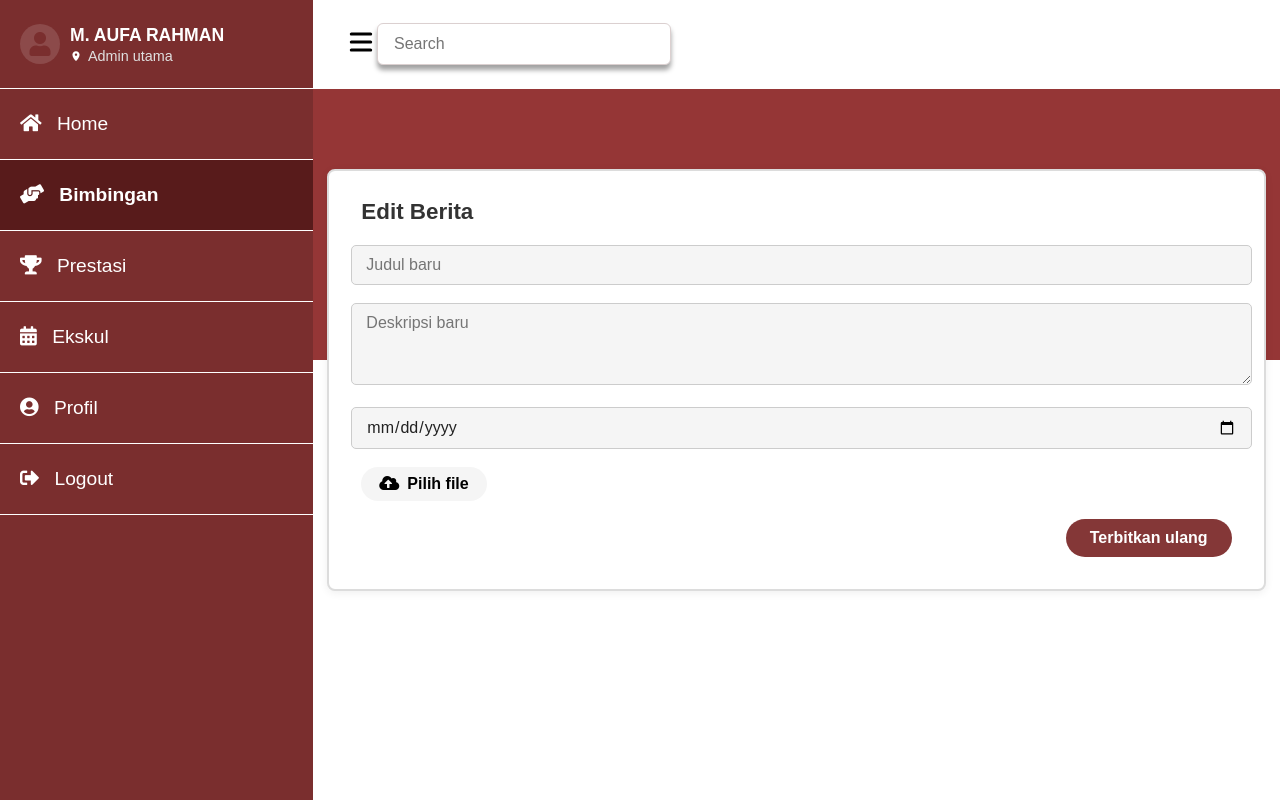
After one commit to FaFlame/KESISWAAN-XIE-2025, a PHP site: page /admin/admin_utama/edit.php in a window 1280 px wide. The commit adds this page. Run offline with PHP 8.4, Linux system fonts and the light colour scheme.

Commit message:
admin pt 1

```diff
--- /dev/null
+++ b/admin/admin_utama/edit.php
@@ -0,0 +1,200 @@
+<!DOCTYPE html>
+<html lang="id">
+<head>
+	<meta charset="UTF-8">
+	<meta name="viewport" content="width=device-width, initial-scale=1.0">
+	<title>Edit - Admin Utama</title>
+    <link rel="stylesheet" href="../sidebar.css">
+    <link rel="stylesheet" href="https://cdnjs.cloudflare.com/ajax/libs/font-awesome/5.15.4/css/all.min.css">
+	<style>
+		:root {
+			--sidebar-bg: #fff;
+			--sidebar-bg-dark: #581B1B;
+			--sidebar-hover: #a04a4a;
+			--sidebar-active: #581B1B;
+			--card-border: #DCDCDC;
+			--button-main: #843737;
+			--button-main-hover: #581B1B;
+			--input-bg: #f5f5f5;
+			--input-border: #ccc;
+			--table-row-alt: #f5f5f5;
+		}
+		body {
+			margin: 0;
+			font-family: 'Poppins', Arial, sans-serif;
+			background: var(--main-bg);
+		}
+		.main-content {
+			margin-left: 313px;
+			min-height: 100vh;
+			background: #fff;
+		}
+		.topbar {
+			display: flex;
+			align-items: center;
+			background: var(--sidebar-bg);
+			padding: 0 0 0 2rem;
+			height: 88.8px;
+		}
+		.menu-icon { width: 2rem; }
+		.search-bar { flex: 1; display: flex; align-items: center; }
+		.search-bar input {
+			width: 260px;
+			padding: 11px 16px;
+			border-radius: 6px;
+			border: 1.5px solid #DBD0D0;
+			font-size: 1em;
+			outline: none;
+			box-shadow: 0px 5px 5px rgba(0,0,0,0.37);
+		}
+		.content-wrapper {
+			position: relative;
+			display: flex;
+			flex-direction: column;
+			align-items: center;
+		}
+        .banner-box{
+            z-index: 0;
+            position: absolute;
+            width: 100%;
+            height: 271px;
+            background-color: #953636;
+        }
+
+		/* === Card Form Edit Berita === */
+		.card-form {
+			margin-top: 5rem;
+			background: #fff;
+			border: 2px solid var(--card-border);
+			border-radius: 8px;
+			padding: 32px;
+            padding-top: 10px;
+			margin-bottom: 32px;
+			z-index: 1;
+			width: 90%;
+			box-shadow: 0 2px 8px #0001;
+		}
+		.card-form h2 {
+			font-size: 1.4em;
+			font-weight: 700;
+			margin-bottom: 20px;
+			color: #333;
+		}
+		.card-form input[type="text"],
+		.card-form textarea,
+		.card-form input[type="date"] {
+            margin-left: -10px;
+			width: 100%;
+			padding: 10px 14px;
+			border-radius: 5px;
+			border: 1.5px solid var(--input-border);
+			background: var(--input-bg);
+			font-size: 1em;
+			margin-bottom: 18px;
+			color: #222;
+			font-family: inherit;
+		}
+		.card-form textarea { min-height: 60px; resize: vertical; }
+
+		.card-form .file-upload {
+			display: flex;
+			width: fit-content;
+			align-items: center;
+			gap: 10px;
+			margin-bottom: 18px;
+		}
+		.card-form .file-upload label {
+			background: var(--input-bg);
+			border-radius: 20px;
+			padding: 8px 18px;
+			font-weight: 600;
+			cursor: pointer;
+			display: flex;
+			align-items: center;
+			gap: 8px;
+			font-size: 1em;
+		}
+		.card-form .file-upload input[type="file"] { display: none; }
+
+		.card-form .submit-btn {
+			background: var(--button-main);
+			color: #fff;
+			font-size: 1em;
+			font-weight: 600;
+			border: none;
+			border-radius: 20px;
+			padding: 10px 24px;
+			float: right;
+			cursor: pointer;
+			transition: background 0.2s;
+		}
+		.card-form .submit-btn:hover { background: var(--button-main-hover); }
+
+		@media (max-width: 900px) {
+			.main-content { padding: 20px; margin-left: 0; }
+			.sidebar { position: static; width: 100%; height: auto; }
+			.topbar { padding-left: 0; }
+			.card-form { width: 98vw; }
+		}
+	</style>
+</head>
+<body>
+    <!-- Sidebar -->
+    <div class="sidebar">
+        <div class="sidebar-header">
+            <div class="profile">
+                <div class="profile-img"><i class="fas fa-user"></i></div>
+                <div class="profile-info">
+                    <h3>M. AUFA RAHMAN</h3>
+                    <p><img src="/img/location-dot-solid-full (1).svg" alt="" class="location-icon" style="width:12px;height:12px;filter:invert(1);"> Admin utama</p>
+                </div>
+            </div>
+        </div>
+        <nav class="sidebar-nav">
+            <div class="nav-item"><a href="#"><i class="fas fa-home" style="margin-right: 10px;"></i> Home</a></div>
+            <div class="nav-item active"><a href="#"><i class="fas fa-hands-helping" style="margin-right: 10px;"></i> Bimbingan</a></div>
+            <div class="nav-item"><a href="#"><i class="fas fa-trophy" style="margin-right: 10px;"></i> Prestasi</a></div>
+            <div class="nav-item"><a href="#"><i class="fas fa-calendar-alt" style="margin-right: 10px;"></i> Ekskul</a></div>
+            <div class="nav-item"><a href="#"><i class="fas fa-user-circle" style="margin-right: 10px;"></i> Profil</a></div>
+            <div class="nav-item">
+                <form action="" method="POST" style="display: inline;">
+                    <a href="#" onclick="this.parentElement.submit(); return false;">
+                        <i class="fas fa-sign-out-alt" style="margin-right: 10px;"></i> Logout
+                    </a>
+                </form>
+            </div>
+        </nav>
+    </div>
+
+	<!-- Main Content -->
+	<div class="main-content">
+		<div class="topbar">
+			<div class="menu-icon"><img src="/img/bars-solid-full.svg" alt="" style="width: 100%;"></div>
+			<div class="search-bar"><input type="text" placeholder="Search"></div>
+		</div>
+
+		<div class="content-wrapper">
+            <div class="banner-box"></div>
+
+			<!-- Card Form Edit Berita -->
+			<div class="card-form">
+				<h2>Edit Berita</h2>
+				<form action="" method="POST" enctype="multipart/form-data">
+					<input type="text" name="judul" placeholder="Judul baru">
+					<textarea name="deskripsi" placeholder="Deskripsi baru"></textarea>
+					<input type="date" name="tanggal">
+
+					<div class="file-upload">
+						<label for="fileInput">
+							<span><i class="fas fa-cloud-upload-alt"></i></span> Pilih file
+						</label>
+						<input type="file" id="fileInput" name="file">
+					</div>
+
+					<button type="submit" class="submit-btn">Terbitkan ulang</button>
+				</form>
+			</div>
+		</div>
+	</div>
+</body>
+</html>
```
Also changed, not shown: admin/admin_utama/css/edit.css (added, +171 -0 lines), admin/admin_utama/home.php (+15 -4 lines).
